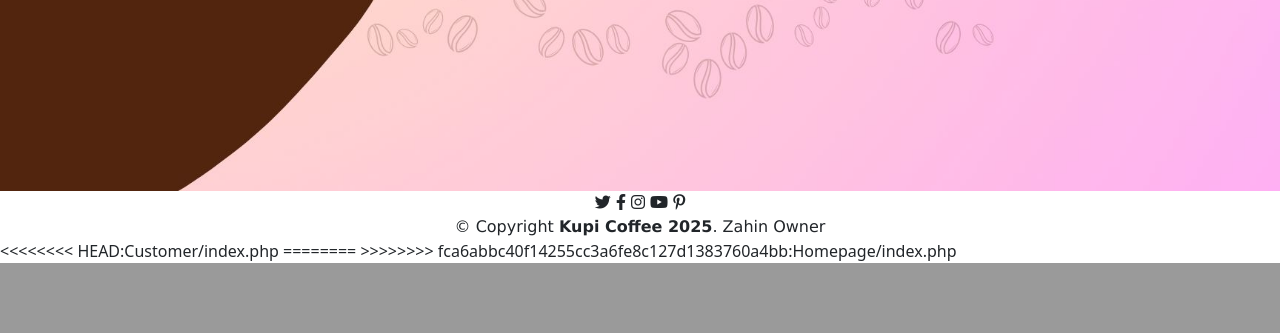
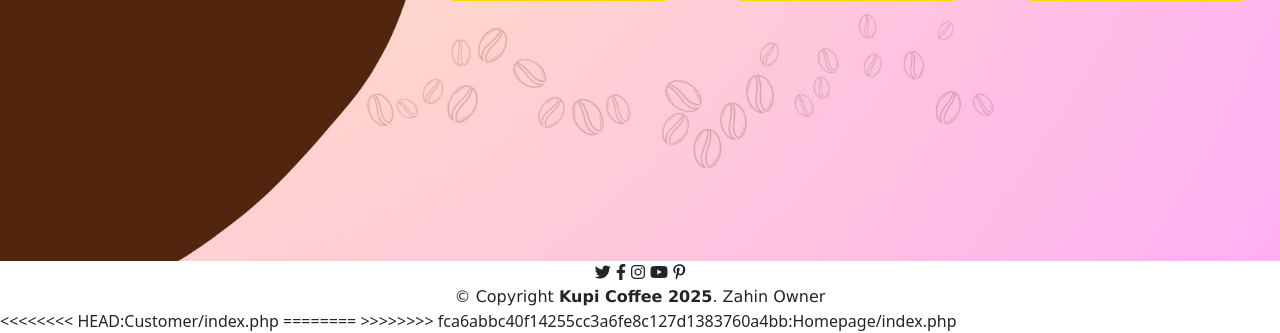
Before and after one commit to zahoon/KupiCoffee-System, a PHP site: page /xe/Homepage/index.php in a window 1280 px wide. Shown: the part 1889-2222 px from the top of the page. Before the commit the page ends 2152 px from the top, so only its background shows below. Run offline with PHP 8.4, Linux system fonts and the light colour scheme; some libraries are stand-ins or nearby versions.

Commit message:
add padding header

```diff
--- a/Customer/c_addToCart.php
+++ b/Customer/c_addToCart.php
@@ -11,6 +11,7 @@
             background-image: url(../image/KupiOrder.png);
             background-size: cover;
             color: #444;
+            padding-top: 70px;
         }
 
         h1 {
--- a/Customer/c_delivery.php
+++ b/Customer/c_delivery.php
@@ -11,6 +11,7 @@
             background-image: url(../image/bgDel.png);
             background-size: cover;
             color: #444;
+            padding-top: 70px;
         }
 
         h1 {
--- a/Customer/c_inCart.php
+++ b/Customer/c_inCart.php
@@ -44,6 +44,7 @@
             padding: 0;
             background-color: rgb(255, 206, 223);
             background-size: cover;
+            padding-top: 70px;
         }
 
         .container {
--- a/Customer/c_inCartTest.php
+++ b/Customer/c_inCartTest.php
@@ -12,6 +12,7 @@
             padding: 0;
             background-color: rgb(255, 206, 223);
             background-size: cover;
+            padding-top: 70px;
         }
 
         .container {
--- a/Customer/c_pickup.php
+++ b/Customer/c_pickup.php
@@ -11,6 +11,7 @@
             background-image: url(../image/bgDel.png);
             background-size: cover;
             color: #444;
+            padding-top: 70px;
         }
 
         h1 {
--- a/Customer/c_readyOrder.php
+++ b/Customer/c_readyOrder.php
@@ -16,6 +16,7 @@
             flex-direction: column;
             align-items: center;
             justify-content: flex-start;
+            padding-top: 70px;
         }
 
         header {
--- a/Homepage/index.php
+++ b/Homepage/index.php
@@ -20,6 +20,7 @@
     background-color: rgb(255, 255, 255);
     background-size: cover;
     background-position: center;
+    padding-top: 70px;
 }
 
 .solid-box {
```
